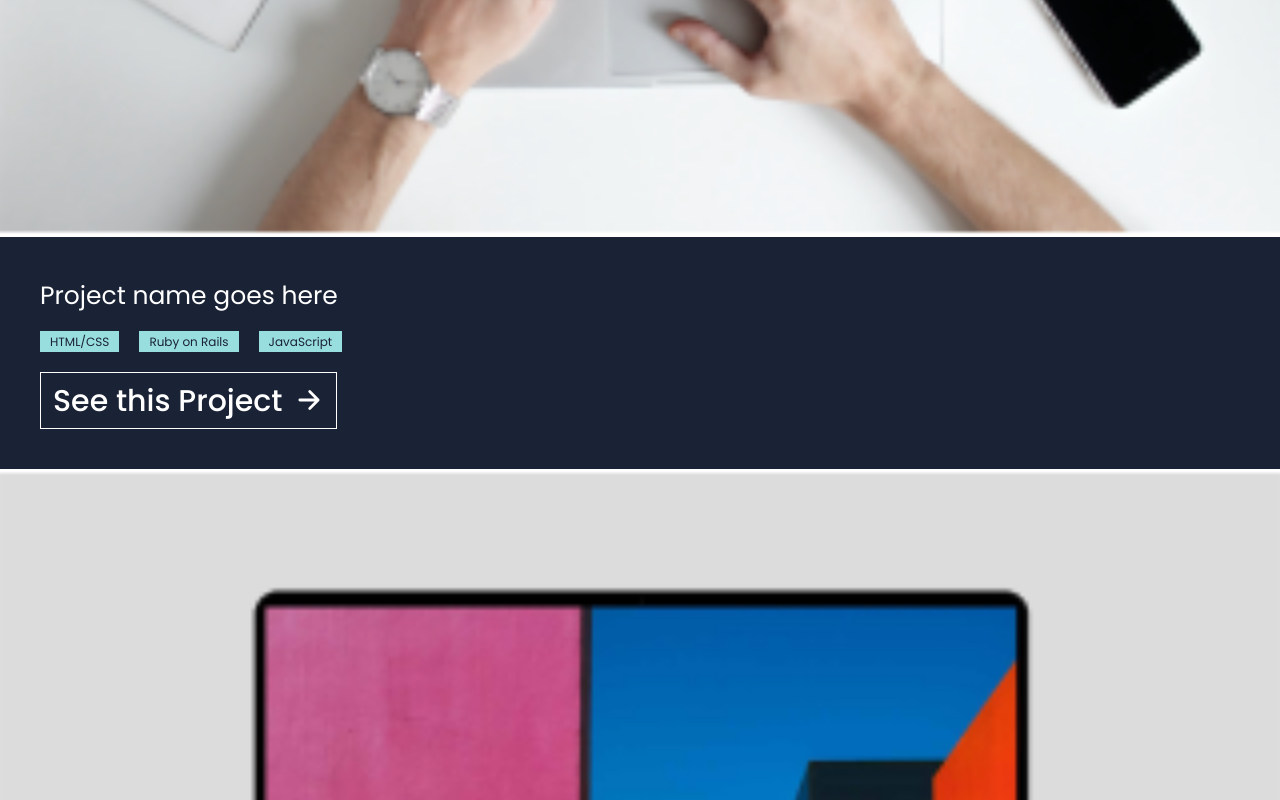
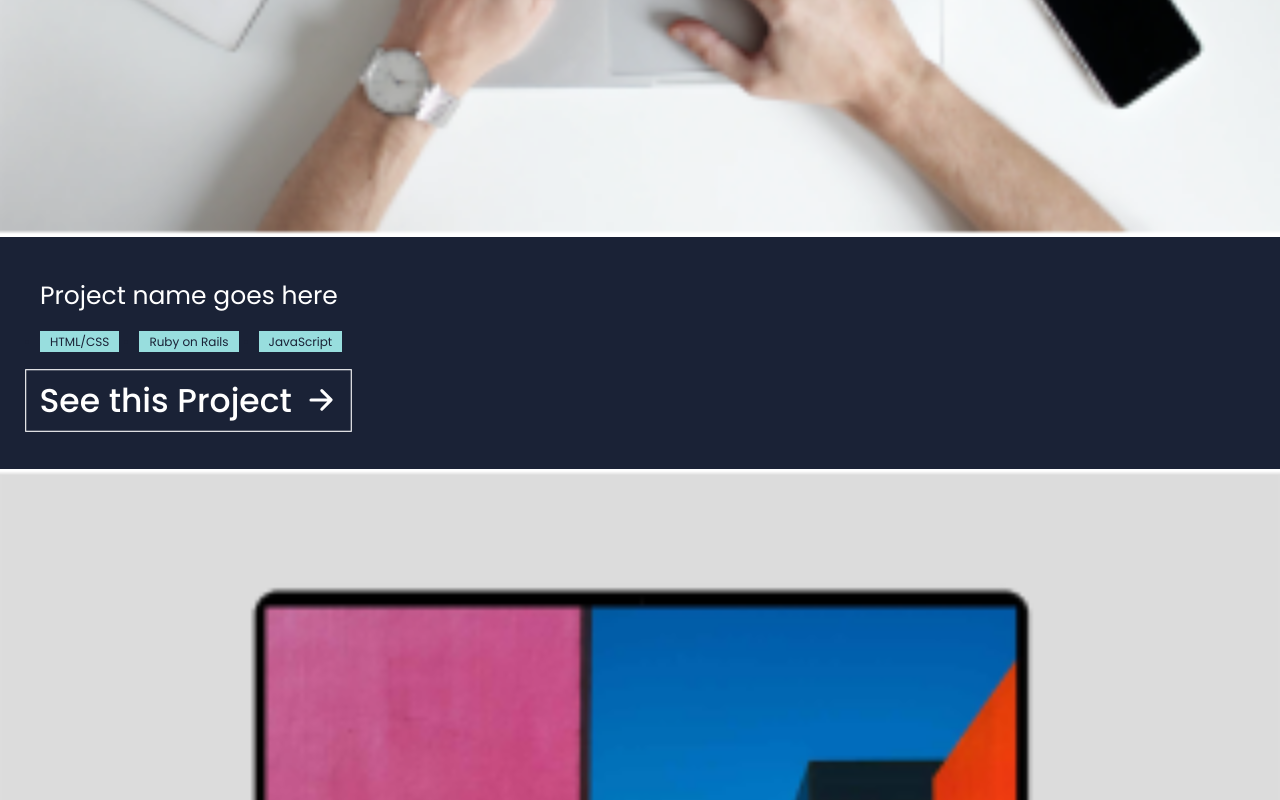
Before and after one commit to arnold-O/portfolio_project_microverse, a website: page index.html in a window 1280 px wide. In both pictures the pointer is over the element 188 px from the left and 1523 px from the top of the page. Shown: the part 1123-1923 px from the top of the page. Drawn offline with nearby package versions, Linux system fonts and the light colour scheme; a web font is replaced by a local one.

Commit message:
Add hovering size increase to view project buttons

```diff
--- a/style.css
+++ b/style.css
@@ -285,6 +285,12 @@ body {
   padding: 1.2rem;
 }
 
+.view-project:hover {
+  transform: all .5s;
+  transform:  scale(1.1);
+  cursor: pointer;
+}
+
 .btn-header a:hover {
   color: #1a2236;
 }
```
